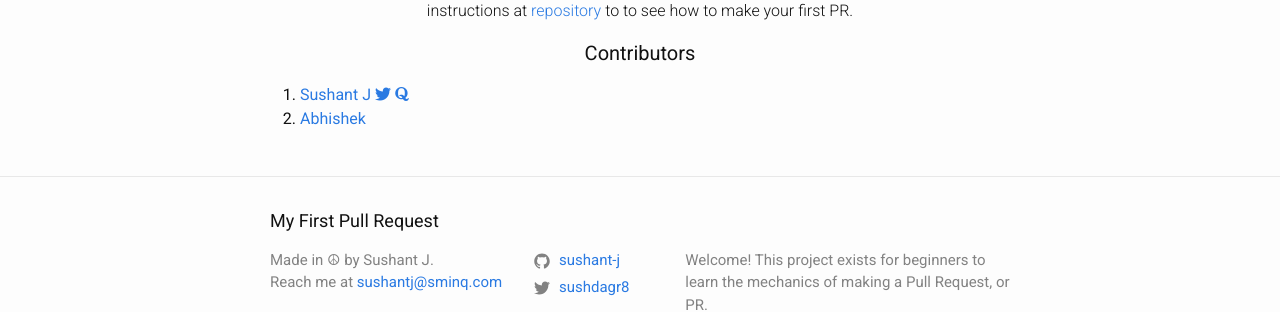
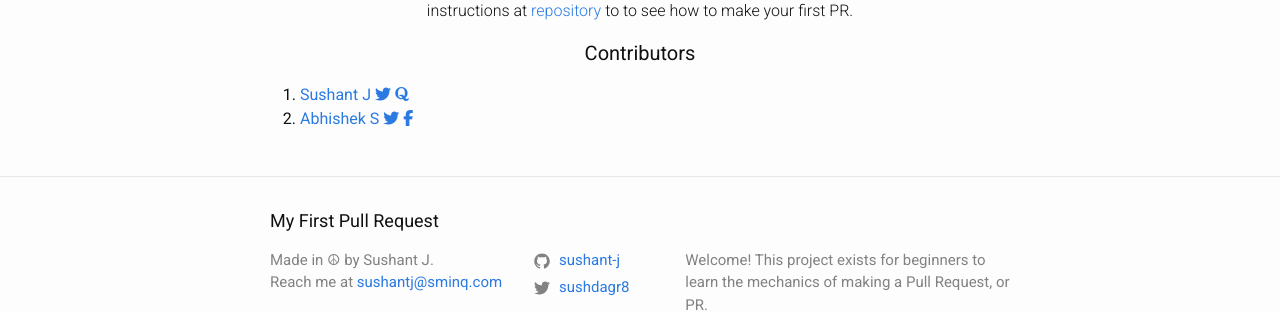
Before and after one commit to sushant-j/my-first-pull-request, a Jekyll site: the page built from index.md, in a window 1280 px wide. Shown: the part 180-492 px from the top of the page. Built offline with Jekyll 4.4.1, drawn with Linux system fonts in a browser that asks for light colours; nearby versions of some CDN libraries.

Commit message:
homepage commmit 3

```diff
--- a/_layouts/home.html
+++ b/_layouts/home.html
@@ -24,7 +24,13 @@
      </li>
      <li>
       <a href="https://github.com/Abhishek-S-Sharma/">
-        Abhishek
+        Abhishek S
+      </a>
+      <a class="" href="https://twitter.com/SagarSharma85">
+        <i class="fa fa-twitter"></i>
+      </a>
+      <a class="" href="https://facebook.com/sharma.abhishek26">
+        <i class="fa fa-facebook"></i>
       </a>
     </li>
   </ol>
```
